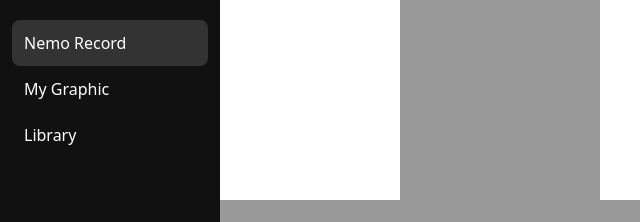
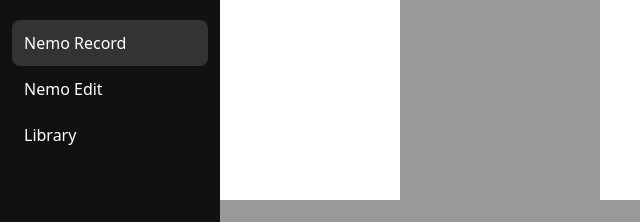
Before and after one commit to seo-xiniru/WordGraphics, a plain HTML site: page index.html in a window 1280 px wide. Shown: the top 222 px of the page, 0-640 px from the left. Drawn offline with nearby package versions, Linux system fonts and the light colour scheme; a web font is replaced by a local one.

Commit message:
Update index.html

```diff
--- a/index.html
+++ b/index.html
@@ -165,7 +165,7 @@
 
 <div class="sidebar">
   <button class="menu-btn active" data-target="nemo">Nemo Record</button>
-  <button class="menu-btn" data-target="graphic">My Graphic</button>
+  <button class="menu-btn" data-target="graphic">Nemo Edit</button>
   <button class="menu-btn" data-target="library">Library</button>
 </div>
 
```
